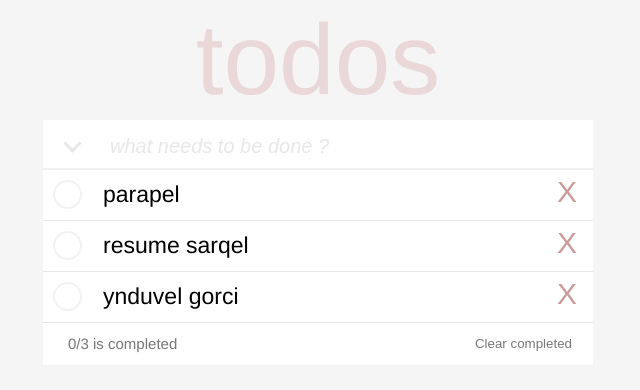
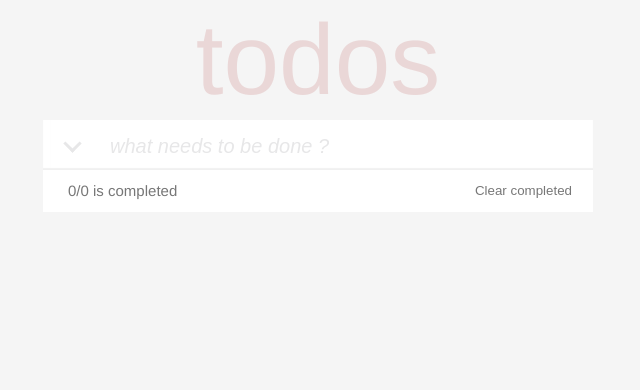
Before and after one commit to hrachyamartirosyan858/todolist-react-js, a React (Create React App) app: page / in a window 1280 px wide. Shown: the top 390 px of the page, without its empty margins (322-962 px from the left). Built offline with nearby package versions, Linux system fonts and the light colour scheme.

Commit message:
changing style's names

```diff
--- a/src/App.js
+++ b/src/App.js
@@ -8,21 +8,21 @@ let nextId = 0
 
 function App() {
   const [todos, setTodos] = useState([
-    {
-      id: nextId++,
-      text: "parapel",
-      isCompleted: false,
-    },
-    {
-      id: nextId++,
-      text: "resume sarqel",
-      isCompleted: false,
-    },
-    {
-      id: nextId++,
-      text: "ynduvel gorci",
-      isCompleted: false,
-    },
+    // {
+    //   id: nextId++,
+    //   text: "parapel",
+    //   isCompleted: false,
+    // },
+    // {
+    //   id: nextId++,
+    //   text: "resume sarqel",
+    //   isCompleted: false,
+    // },
+    // {
+    //   id: nextId++,
+    //   text: "ynduvel gorci",
+    //   isCompleted: false,
+    // },
   ]);
 
  function handleOnAdd(text){
--- a/src/TodoItem.js
+++ b/src/TodoItem.js
@@ -1,12 +1,10 @@
 import "./TodoItem.css";
-import {TodoItemDiv , TodoItemIsCompletedInput , TodoItemLabel , TextTodoSpan , DeleteTodoButton} from "./TodoItem.styled.js"
+import { CompleteTodoCheckbox , TodoItemLine , TextTodoText , DeleteTodoButton} from "./TodoItem.styled.js"
 
 export function TodoItem({ todo, onChange, onDelete }) {
   return (
-    <TodoItemDiv>
-      <TodoItemLabel>
-        <TodoItemIsCompletedInput
-          className="item-isCompleted"
+      <TodoItemLine>
+        <CompleteTodoCheckbox
           type="checkbox"
           checked={todo.isCompleted}
           onChange={(e) => {
@@ -16,15 +14,14 @@ export function TodoItem({ todo, onChange, onDelete }) {
             });
           }}
         />
-        <TextTodoSpan
+        <TextTodoText
           className={todo.isCompleted && "line-through"}
         >
           {todo.text}
-        </TextTodoSpan>
+        </TextTodoText>
         <DeleteTodoButton onClick={() => onDelete(todo)}>
           X
         </DeleteTodoButton>
-      </TodoItemLabel>
-    </TodoItemDiv>
+      </TodoItemLine>
   );
 }
--- a/src/TodoItem.styled.js
+++ b/src/TodoItem.styled.js
@@ -1,6 +1,6 @@
 import styled from "styled-components";
 
-export const TodoItemDiv = styled.div`
+export const TodoItemLine = styled.label`
   display: flex;
   position: relative;
   width: 100%;
@@ -13,7 +13,7 @@ export const TodoItemDiv = styled.div`
   font-size: 15px;
 `;
 
-export const TodoItemIsCompletedInput = styled.input`
+export const CompleteTodoCheckbox = styled.input`
   position: relative;
   cursor: pointer;
   margin: 10px 50px 0px 10px;
@@ -58,19 +58,7 @@ export const TodoItemIsCompletedInput = styled.input`
   }
 `;
 
-export const TodoItemLabel = styled.label`
-  display: flex;
-  position: relative;
-  width: 100%;
-  height: 50px;
-  border-bottom: solid #e6e6e6 1px;
-  border-right: none;
-  border-left: none;
-  margin: 0;
-  padding: 0;
-`;
-
-export const TextTodoSpan = styled.span`
+export const TextTodoText = styled.span`
   align-self: center;
   font-size: 23px;
 
```
